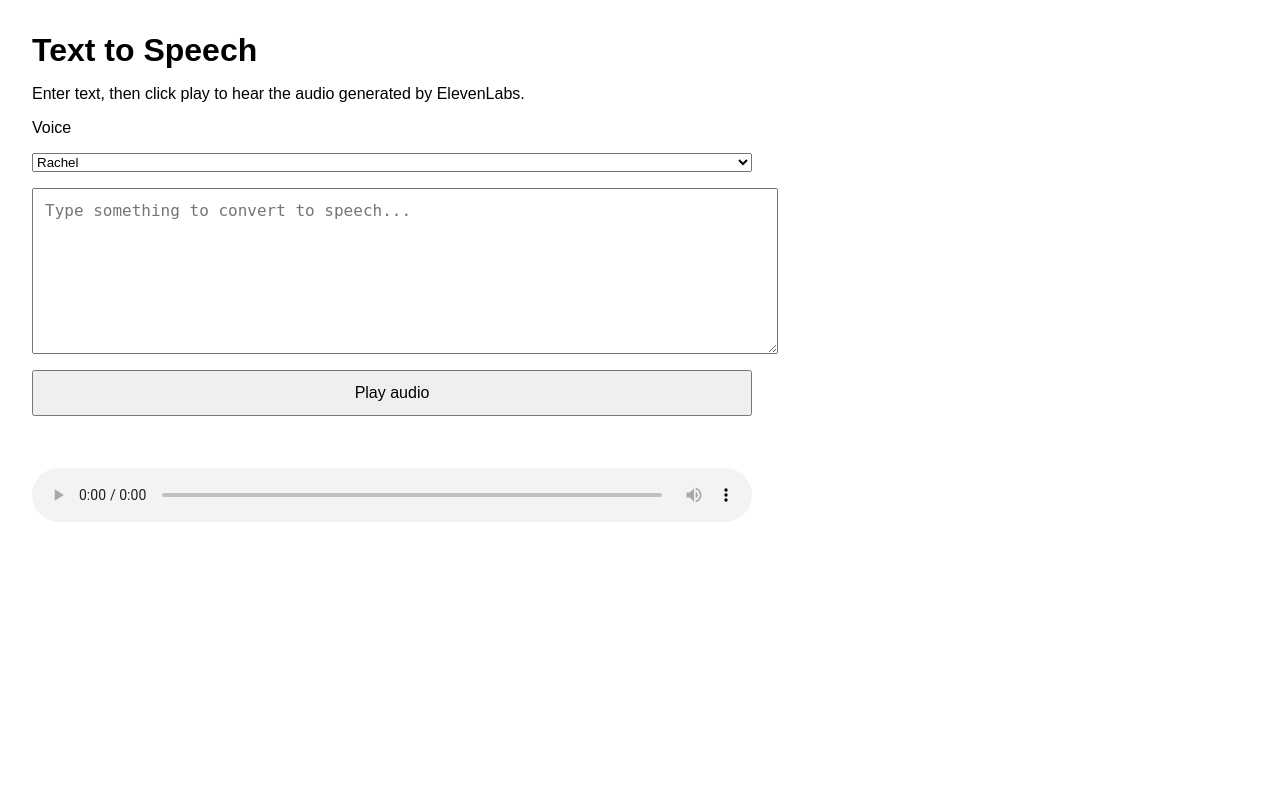
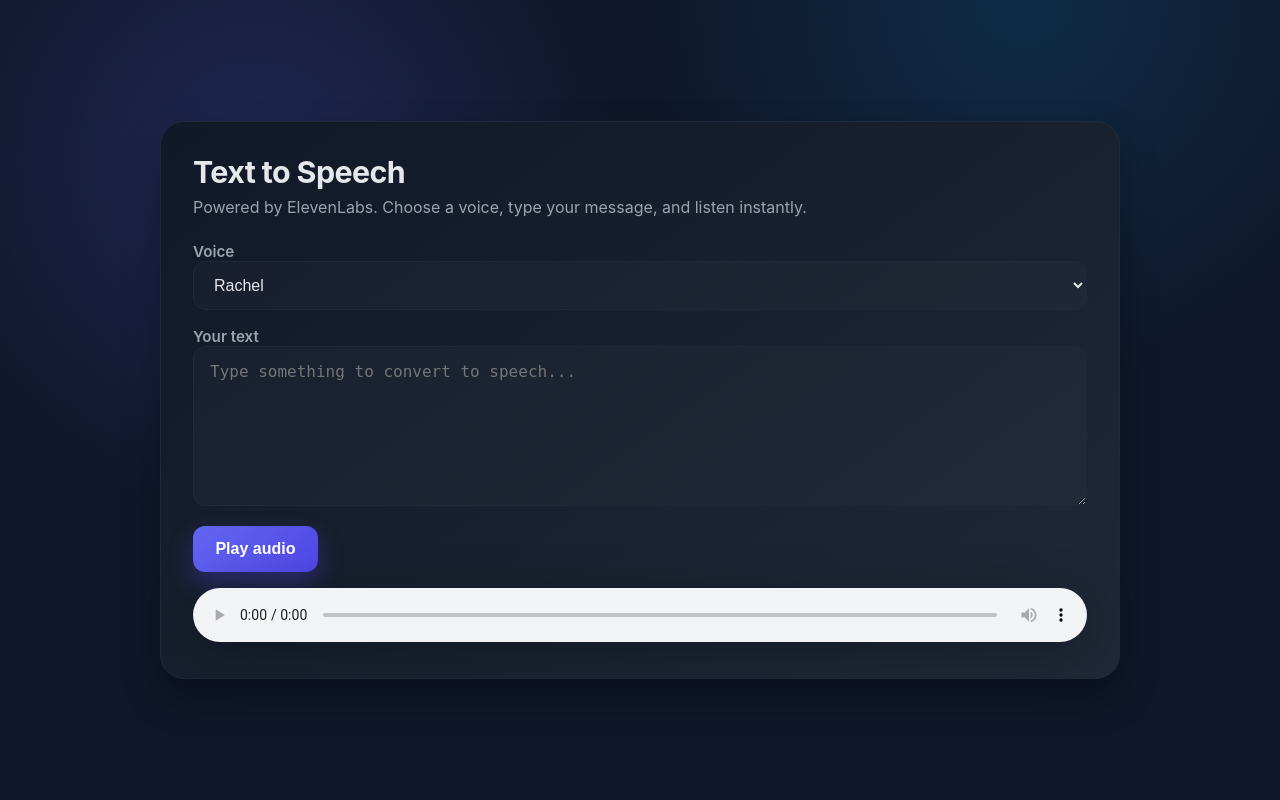
Before and after one commit to dpipemazo/bandaid, a Django app: page / in a window 1280 px wide. Run offline with Django 5.2, Linux system fonts and the light colour scheme.

Commit message:
Dr. Fang said "make it beautiful"

```diff
--- a/tts_app/templates/index.html
+++ b/tts_app/templates/index.html
@@ -5,31 +5,160 @@
     <meta name="viewport" content="width=device-width, initial-scale=1.0">
     <title>ElevenLabs Text to Speech</title>
     <style>
-        body { font-family: Arial, sans-serif; margin: 2rem; max-width: 720px; }
-        h1 { margin-bottom: 0.5rem; }
-        form { display: flex; flex-direction: column; gap: 1rem; }
-        textarea { width: 100%; min-height: 140px; padding: 0.75rem; font-size: 1rem; }
-        button { padding: 0.75rem 1.25rem; font-size: 1rem; cursor: pointer; }
-        .status { min-height: 1.25rem; color: #555; }
-        audio { margin-top: 1rem; width: 100%; }
+        :root {
+            --bg: #0f172a;
+            --card: #111827;
+            --card-light: #1f2937;
+            --accent: #6366f1;
+            --accent-strong: #4f46e5;
+            --text: #e5e7eb;
+            --muted: #9ca3af;
+            --border: #1f2937;
+            --shadow: 0 18px 38px rgba(0, 0, 0, 0.28);
+        }
+        * { box-sizing: border-box; }
+        body {
+            margin: 0;
+            min-height: 100vh;
+            background: radial-gradient(circle at 20% 20%, rgba(99,102,241,0.2), transparent 30%),
+                        radial-gradient(circle at 80% 0%, rgba(14,165,233,0.15), transparent 30%),
+                        var(--bg);
+            font-family: "Inter", system-ui, -apple-system, sans-serif;
+            color: var(--text);
+            display: flex;
+            align-items: center;
+            justify-content: center;
+            padding: 2rem;
+        }
+        .shell {
+            width: min(960px, 100%);
+        }
+        .card {
+            background: linear-gradient(145deg, var(--card), var(--card-light));
+            border: 1px solid var(--border);
+            border-radius: 24px;
+            box-shadow: var(--shadow);
+            padding: 32px;
+        }
+        header {
+            display: flex;
+            flex-direction: column;
+            gap: 0.4rem;
+            margin-bottom: 1.5rem;
+        }
+        h1 {
+            margin: 0;
+            font-size: 1.9rem;
+            letter-spacing: -0.02em;
+        }
+        p.sub {
+            margin: 0;
+            color: var(--muted);
+        }
+        form {
+            display: grid;
+            grid-template-columns: 1fr;
+            gap: 1rem;
+        }
+        label {
+            font-weight: 600;
+            color: var(--muted);
+            font-size: 0.95rem;
+        }
+        select, textarea {
+            width: 100%;
+            border-radius: 12px;
+            border: 1px solid var(--border);
+            background: rgba(255, 255, 255, 0.02);
+            color: var(--text);
+            padding: 0.9rem 1rem;
+            font-size: 1rem;
+            transition: border-color 0.15s ease, box-shadow 0.15s ease;
+        }
+        select:focus, textarea:focus {
+            outline: none;
+            border-color: rgba(99,102,241,0.8);
+            box-shadow: 0 0 0 3px rgba(99,102,241,0.25);
+        }
+        textarea {
+            min-height: 160px;
+            resize: vertical;
+        }
+        .actions {
+            display: flex;
+            gap: 0.75rem;
+            flex-wrap: wrap;
+            align-items: center;
+        }
+        button {
+            border: none;
+            border-radius: 12px;
+            padding: 0.85rem 1.4rem;
+            font-size: 1rem;
+            font-weight: 700;
+            cursor: pointer;
+            color: white;
+            background: linear-gradient(135deg, var(--accent), var(--accent-strong));
+            box-shadow: 0 12px 24px rgba(79,70,229,0.35);
+            transition: transform 0.1s ease, box-shadow 0.1s ease, opacity 0.1s ease;
+        }
+        button:disabled {
+            opacity: 0.6;
+            cursor: not-allowed;
+            box-shadow: none;
+        }
+        button:hover:not(:disabled) {
+            transform: translateY(-1px);
+            box-shadow: 0 16px 32px rgba(79,70,229,0.45);
+        }
+        .status {
+            min-height: 1.25rem;
+            color: var(--muted);
+            font-weight: 600;
+            letter-spacing: 0.01em;
+        }
+        .status.error { color: #f87171; }
+        .status.success { color: #34d399; }
+        audio {
+            margin-top: 1rem;
+            width: 100%;
+            filter: drop-shadow(0 10px 24px rgba(0,0,0,0.28));
+        }
+        @media (max-width: 640px) {
+            body { padding: 1rem; }
+            .card { padding: 24px; }
+        }
     </style>
 </head>
 <body>
+    <div class="shell">
+        <div class="card">
+            <header>
                 <h1>Text to Speech</h1>
-    <p>Enter text, then click play to hear the audio generated by ElevenLabs.</p>
+                <p class="sub">Powered by ElevenLabs. Choose a voice, type your message, and listen instantly.</p>
+            </header>
             <form id="tts-form" method="post">
                 {% csrf_token %}
+                <div>
                     <label for="voice-select">Voice</label>
                     <select id="voice-select" name="voice_id">
                         {% for voice in voices %}
                         <option value="{{ voice.id }}"{% if forloop.first %} selected{% endif %}>{{ voice.name }}</option>
                         {% endfor %}
                     </select>
+                </div>
+                <div>
+                    <label for="text-input">Your text</label>
                     <textarea id="text-input" name="text" placeholder="Type something to convert to speech..." required></textarea>
+                </div>
+                <div class="actions">
                     <button type="submit" id="play-button">Play audio</button>
                     <div class="status" id="status"></div>
+                </div>
             </form>
             <audio id="audio" controls></audio>
+        </div>
+    </div>
 
     <script>
         const form = document.getElementById("tts-form");
@@ -53,6 +182,7 @@
             }
 
             playButton.disabled = true;
+            statusEl.className = "status";
             statusEl.textContent = "Generating audio...";
 
             const formData = new FormData(form);
@@ -76,8 +206,10 @@
                 const url = URL.createObjectURL(blob);
                 audioEl.src = url;
                 await audioEl.play();
+                statusEl.className = "status success";
                 statusEl.textContent = "Audio ready.";
             } catch (error) {
+                statusEl.className = "status error";
                 statusEl.textContent = error.message || "Error generating audio.";
             } finally {
                 playButton.disabled = false;
```
Lines whose indentation alone changed are shown as unchanged.
